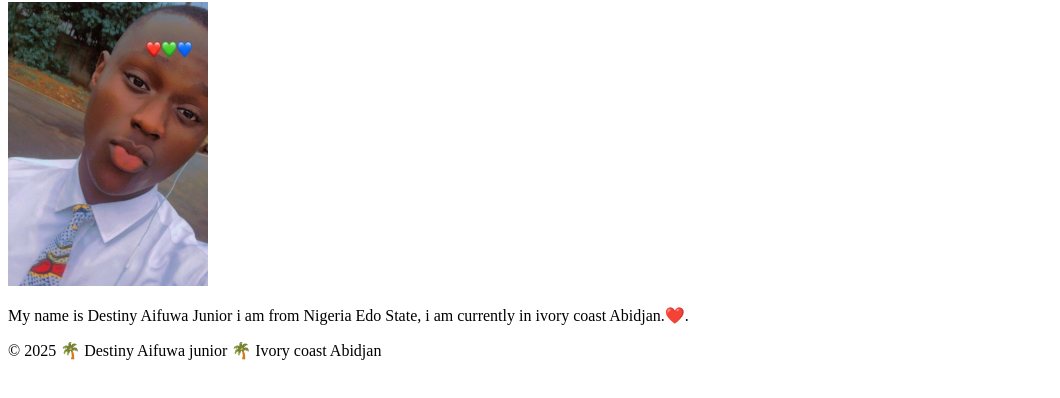
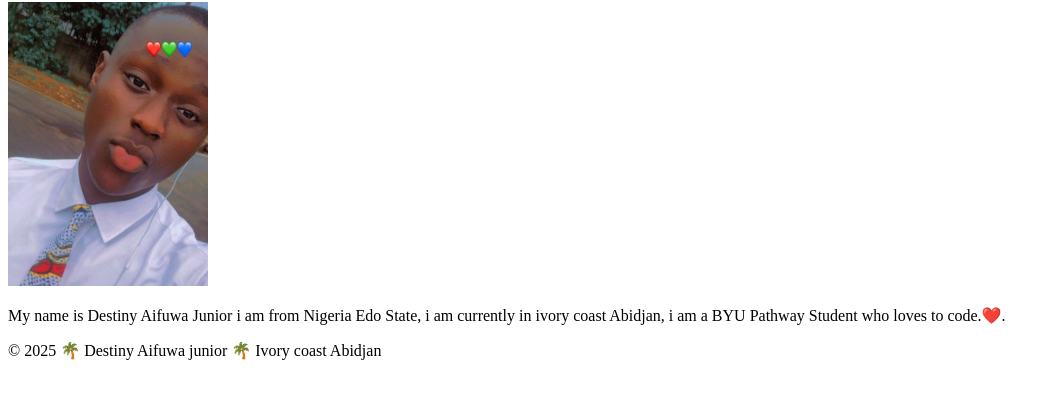
Before and after one commit to Destinyaifuwa/wdd130, a plain HTML site: page index.html in a window 1280 px wide. Shown: the part 104-502 px from the top of the page, without its empty margins (0-1060 px from the left). Drawn offline with Linux system fonts and the light colour scheme.

Commit message:
Little CHnages

```diff
--- a/index.html
+++ b/index.html
@@ -18,7 +18,8 @@
     <main>
         <h1>Destiny Aifuwa | WDD 130</h1>
         <img src="images/profile.jpg.jpg" alt="Profile image of Destiny Aifuwa." width="200">
-        <p>My name is Destiny Aifuwa Junior i am from Nigeria Edo State, i am currently in ivory coast Abidjan.❤️.</p>
+        <p>My name is Destiny Aifuwa Junior i am from Nigeria Edo State,
+           i am currently in ivory coast Abidjan, i am a BYU Pathway Student who loves to code.❤️.</p>
     </main>
     <footer>
         <p>© 2025 🌴 Destiny Aifuwa junior 🌴 Ivory coast Abidjan</p>
```
